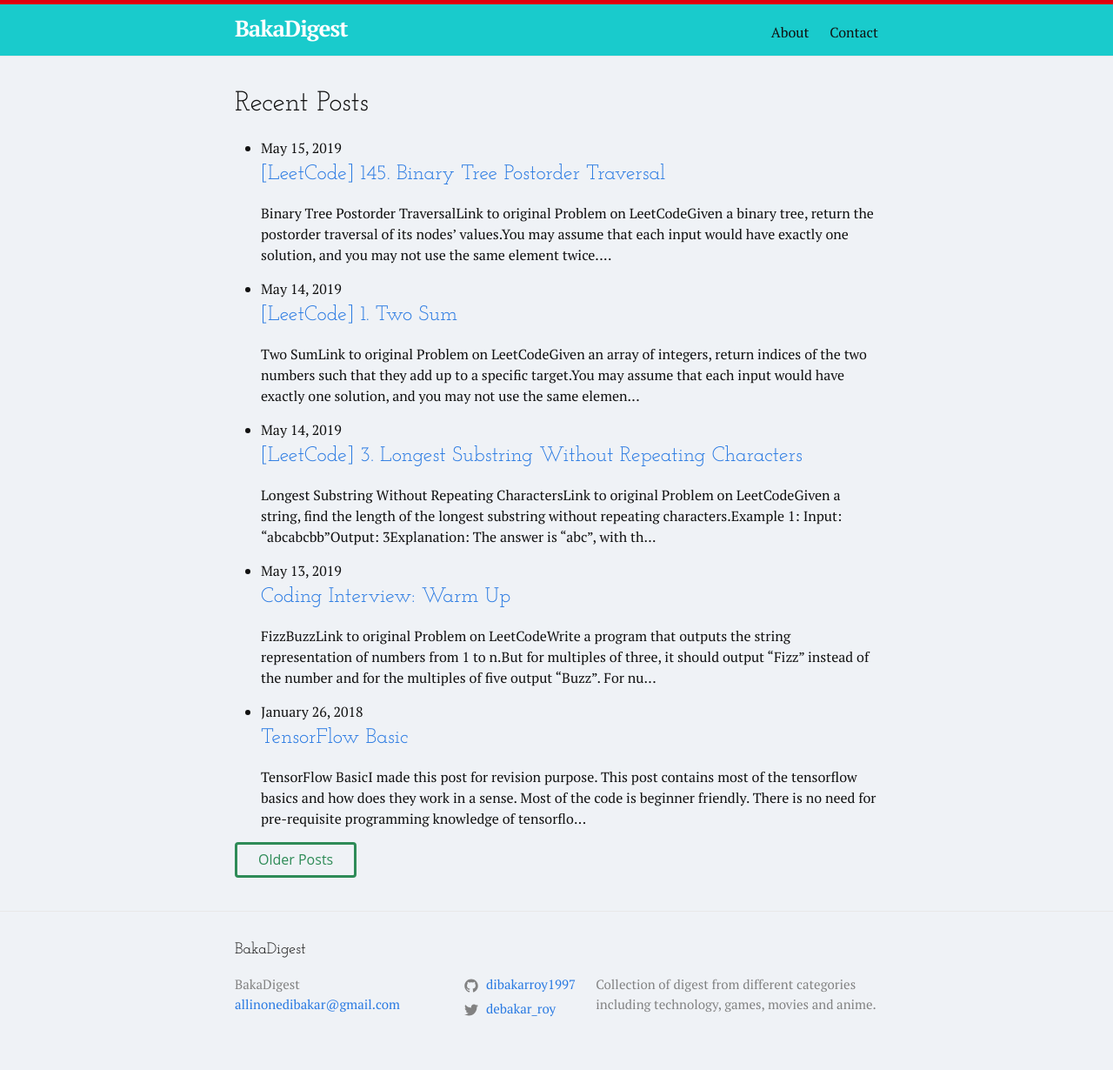
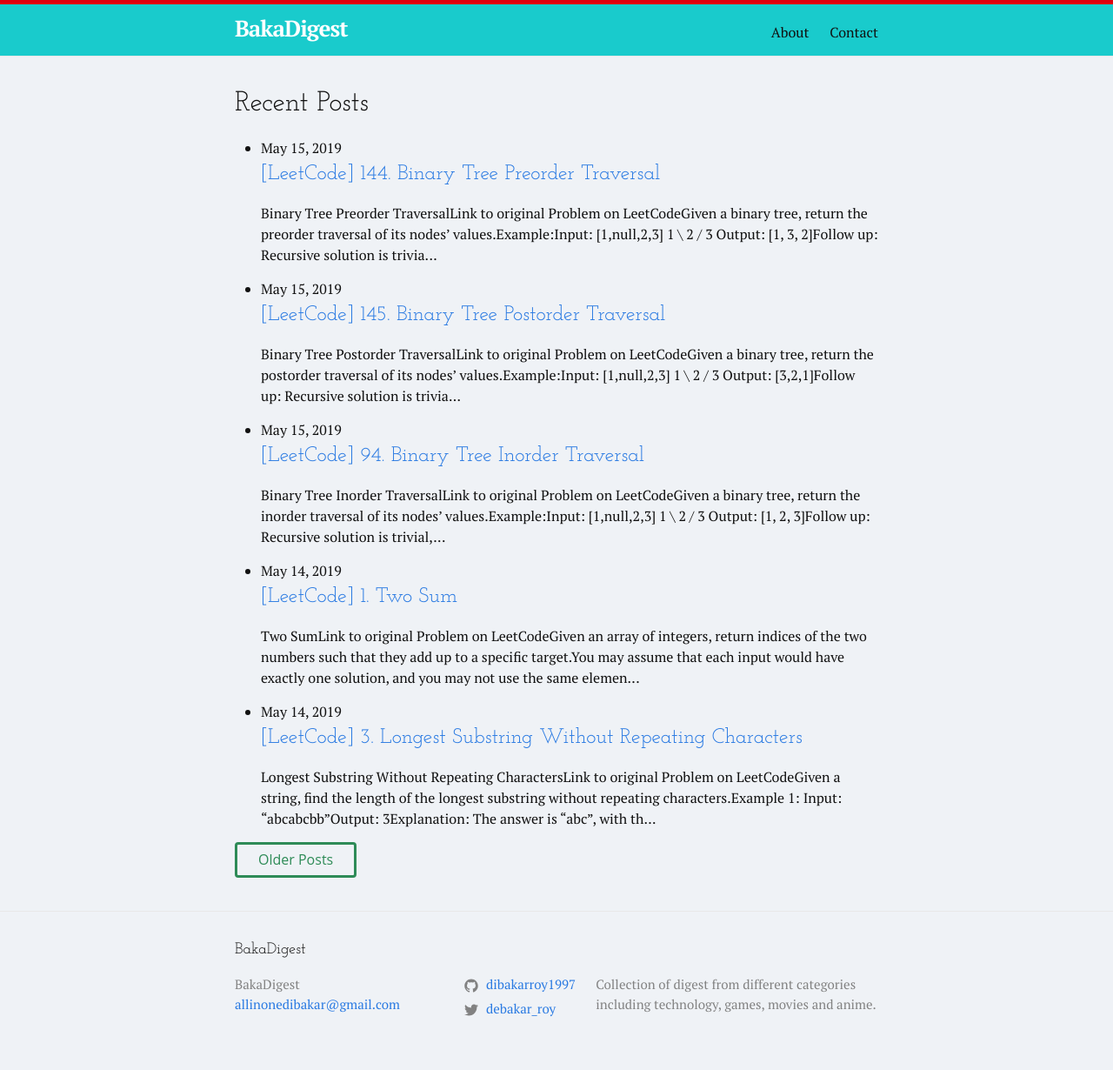
Before and after one commit to debakarr/BakaDigest, a Jekyll site: the page built from index.html, in a window 1280 px wide. Shown: the whole page at 87% size. Built offline with Jekyll 4.4.1, drawn with Linux system fonts in a browser that asks for light colours; the list of posts is cut into pages by our own code.

Commit message:
Adding another coding interview problem

````diff
--- /dev/null
+++ b/_posts/2019-15-05-binary-tree-inorder-traversal.md
@@ -0,0 +1,102 @@
+---
+layout: post
+title:  "[LeetCode] 94. Binary Tree Inorder Traversal"
+date:   2019-05-15
+comments: true
+---
+
+### Binary Tree Inorder Traversal
+
+[Link to original Problem on LeetCode](https://leetcode.com/problems/binary-tree-inorder-traversal/)
+
+Given a binary tree, return the *inorder* traversal of its nodes' values.
+
+**Example:**
+
+<pre>Input: [1,null,2,3]
+   1
+    \
+     2
+    /
+   3</pre>
+
+>Output: [1, 2, 3]
+
+**Follow up**: Recursive solution is trivial, could you do it iteratively?
+
+**Recursive Solution:**
+
+```python
+# Definition for a binary tree node.
+# class TreeNode(object):
+#     def __init__(self, x):
+#         self.val = x
+#         self.left = None
+#         self.right = None
+
+class Solution(object):
+    def inorderTraversal(self, root):
+        """
+        :type root: TreeNode
+        :rtype: List[int]
+        """
+        # Runtime: 12 ms
+        # Memory Usage: 11.8 MB
+        # Normal recursion solution
+        returnList = []
+        self.doInOrderTraversal(root, returnList)
+        return returnList
+
+    def doInOrderTraversal(self, root, returnList):
+        if not root:
+            return
+        self.doInOrderTraversal(root.left, returnList)
+        returnList.append(root.val)
+        self.doInOrderTraversal(root.right, returnList)
+```
+
+**Iterative Solution:**
+
+```python
+# Definition for a binary tree node.
+# class TreeNode(object):
+#     def __init__(self, x):
+#         self.val = x
+#         self.left = None
+#         self.right = None
+
+class Solution(object):
+    def inorderTraversal(self, root):
+        """
+        :type root: TreeNode
+        :rtype: List[int]
+        """
+        # Runtime: 12 ms
+        # Memory Usage: 11.6 MB
+        # Here the idea is to push every left node to the stack
+        # If there is no left node available pop and add top of stack to returnList,
+        # then go to right and from there also go to very left
+        # Once both stack is empty and root is None, break
+        returnList = []
+        stack = []
+
+        while True:
+            # Go as left as possible and with each node travesed add it to stack
+            if root:
+                stack.append(root)
+                root = root.left
+            # If there is no left the pop from stack
+            # Add it to the returnList and go to the right
+            # If right is not there again check whether stack is empty
+            elif stack:
+                root = stack.pop()
+                returnList.append(root.val)
+                root = root.right
+            # If root is None and stack is empty then break
+            else:
+                break
+
+        return returnList
+```
+
+<hr><br />
--- a/_posts/2019-15-05-binary-tree-postorder-traversal.md
+++ b/_posts/2019-15-05-binary-tree-postorder-traversal.md
@@ -11,16 +11,14 @@ comments: true
 
 Given a binary tree, return the *postorder* traversal of its nodes' values.
 
-You may assume that each input would have exactly one solution, and you may not use the same element twice.
-
 **Example:**
 
->Input: [1,null,2,3]
+<pre>Input: [1,null,2,3]
    1
     \
      2
     /
-   3
+   3</pre>
 
 >Output: [3,2,1]
 
--- /dev/null
+++ b/_posts/2019-15-05-binary-tree-preorder-traversal.md
@@ -0,0 +1,95 @@
+---
+layout: post
+title:  "[LeetCode] 144. Binary Tree Preorder Traversal"
+date:   2019-05-15
+comments: true
+---
+
+### Binary Tree Preorder Traversal
+
+[Link to original Problem on LeetCode](https://leetcode.com/problems/binary-tree-preorder-traversal/)
+
+Given a binary tree, return the *preorder* traversal of its nodes' values.
+
+**Example:**
+
+<pre>Input: [1,null,2,3]
+   1
+    \
+     2
+    /
+   3</pre>
+
+>Output: [1, 3, 2]
+
+**Follow up**: Recursive solution is trivial, could you do it iteratively?
+
+**Recursive Solution:**
+
+```python
+# Definition for a binary tree node.
+# class TreeNode(object):
+#     def __init__(self, x):
+#         self.val = x
+#         self.left = None
+#         self.right = None
+
+class Solution(object):
+    def preorderTraversal(self, root):
+        """
+        :type root: TreeNode
+        :rtype: List[int]
+        """
+        # Runtime: 16 ms
+        # Memory Usage: 11.8 MB
+        # Normal recursion solution
+        returnList = []
+        self.doPreOrderTraversal(root, returnList)
+        return returnList
+
+    def doPreOrderTraversal(self, root, returnList):
+        if not root:
+            return
+        returnList.append(root.val)
+        self.doPreOrderTraversal(root.left, returnList)
+        self.doPreOrderTraversal(root.right, returnList)
+```
+
+**Iterative Solution:**
+
+```python
+# Definition for a binary tree node.
+# class TreeNode(object):
+#     def __init__(self, x):
+#         self.val = x
+#         self.left = None
+#         self.right = None
+
+class Solution(object):
+    def preorderTraversal(self, root):
+        """
+        :type root: TreeNode
+        :rtype: List[int]
+        """
+        # Runtime: 16 ms
+        # Memory Usage: 11.6 MB
+        # The idea is to maintain  a stack
+        # Keep the root in the stack
+        # While the stack is not empty add the top of the stack to returnList
+        # Since we need left element first we will push it to the stack after right element
+        # Once the stack is empty we are done
+        returnList = []
+        stack = []
+        stack.append(root)
+
+        while stack:
+            toTraverse = stack.pop()
+            if toTraverse:
+                returnList.append(toTraverse.val)
+                stack.append(toTraverse.right)
+                stack.append(toTraverse.left)
+
+        return returnList
+```
+
+<hr><br />
````
